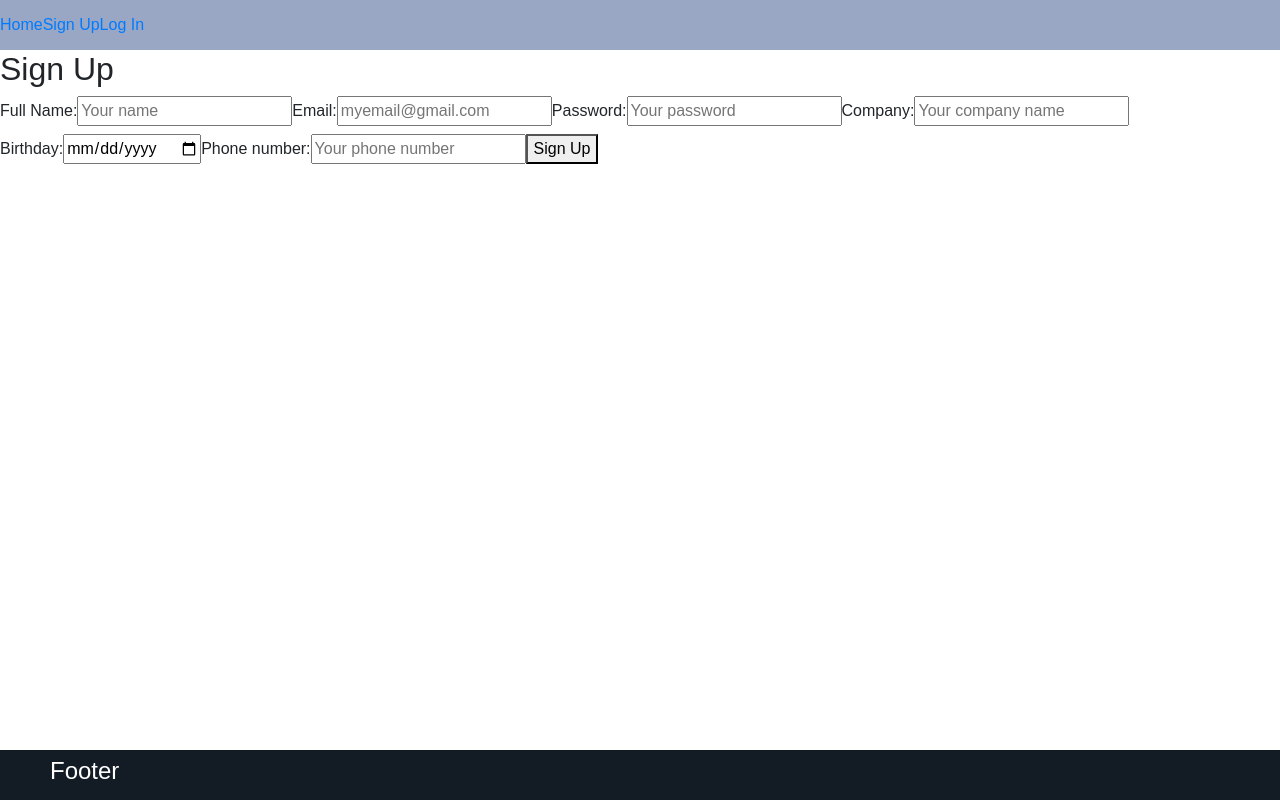
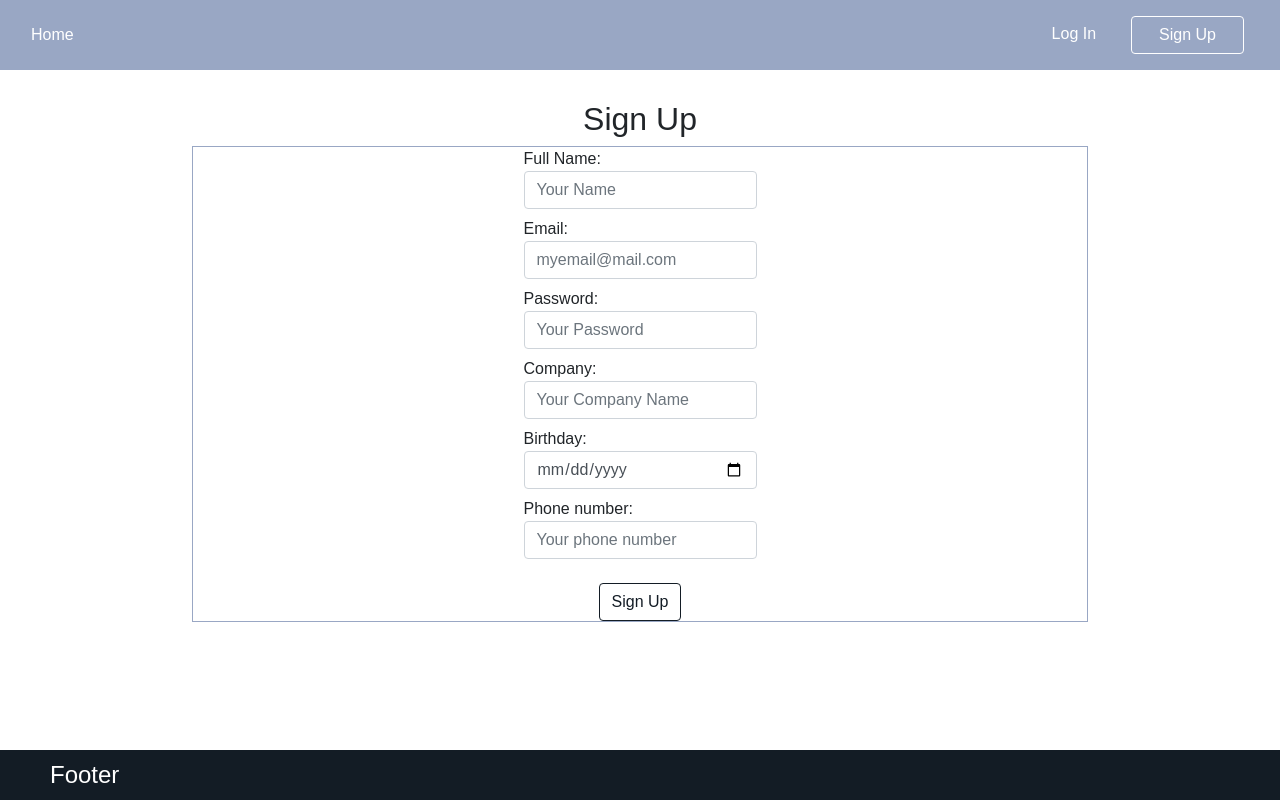
Before and after one commit to LOOFFI/napply-app, a React (Create React App) app: page /signup in a window 1280 px wide. Built offline with nearby package versions, Linux system fonts and the light colour scheme; no server answers; the HTML template or start-up script is replaced by a standard one.

Commit message:
started css signup

```diff
--- a/src/App.css
+++ b/src/App.css
@@ -8,14 +8,38 @@ body {
 .header {
   display: flex;
   align-items: center;
-  height: 50px;
+  height: 70px;
   background-color: #99a7c4;
   color: white;
+  margin-bottom: 30px;
 }
 
 .header h2 {
   padding-left: 50px;
   font-size: 1.5em;
+}
+
+.navbar a {
+  text-decoration: none;
+  color: white;
+  padding: 15px;
+}
+
+.header .btn-outline-primary {
+  color: white;
+  background-color: transparent;
+  background-image: none;
+  border-color: white;
+  margin: 0px 20px;
+}
+
+.header .btn-outline-primary:hover {
+  background-color: white;
+  border-color: white;
+}
+
+.btn-outline-primary a:hover {
+  color: #99a7c4;
 }
 
 /* >>>>>>> FOOTER <<<<<<< */
@@ -35,4 +59,34 @@ body {
 .footer h2 {
   padding-left: 50px;
   font-size: 1.5em;
+  margin: 0;
 }
+
+/* >>>>>>> SIGN UP <<<<<<< */
+.signup-form h2 {
+  text-align: center;
+}
+
+form {
+  border: 1px solid #99a7c4;
+  width: 70%;
+  margin: 0 auto;
+  display: flex;
+  flex-direction: column;
+  align-items: center;
+}
+
+.form-group label {
+  display: block;
+}
+
+.btn-sign {
+  color: #131c25;
+  border-color: #131c25;
+}
+
+.btn-sign:hover {
+  color: white;
+  background-color: #131c25;
+  border-color: #131c25;
+}
--- a/src/components/Navigation.js
+++ b/src/components/Navigation.js
@@ -4,14 +4,16 @@ import { NavLink } from "react-router-dom";
 function Navigation(props) {
   const { currentUser } = props;
   return (
-    <nav className="header">
+    <nav className="header navbar">
       <NavLink exact to="/">
         Home
       </NavLink>
       {!currentUser && (
         <span>
-          <NavLink to="/signup">Sign Up</NavLink>
           <NavLink to="/login">Log In</NavLink>
+          <button className="btn btn-outline-primary">
+            <NavLink to="/signup">Sign Up</NavLink>
+          </button>
         </span>
       )}
     </nav>
--- a/src/components/SignUp.js
+++ b/src/components/SignUp.js
@@ -85,71 +85,78 @@ class SignUp extends React.Component {
     }
 
     return (
-      <section>
+      <section className="signup-form">
         <h2>Sign Up</h2>
 
         <form onSubmit={event => this.handleSubmit(event)}>
-          <label>
+          <div className="form-group">
+            <label for="fullName">
               Full Name:
               <input
                 value={fullName}
                 type="text"
-              placeholder="Your name"
+                className="form-control"
+                placeholder="Your Name"
                 onChange={event => this.updateName(event)}
               />
             </label>
 
-          <label>
+            <label for="email">
               Email:
               <input
                 value={email}
                 type="email"
-              placeholder="myemail@gmail.com"
+                className="form-control"
+                placeholder="myemail@mail.com"
                 onChange={event => this.updateEmail(event)}
               />
             </label>
 
-          <label>
+            <label for="password">
               Password:
               <input
                 value={originalPassword}
                 type="password"
-              placeholder="Your password"
+                className="form-control"
+                placeholder="Your Password"
                 onChange={event => this.updatePass(event)}
               />
             </label>
 
-          <label>
+            <label for="company">
               Company:
               <input
                 value={company}
                 type="text"
-              placeholder="Your company name"
+                className="form-control"
+                placeholder="Your Company Name"
                 onChange={event => this.updateCompany(event)}
               />
             </label>
 
-          <label>
+            <label for="birthday">
               Birthday:
               <input
                 value={birthday}
                 type="date"
+                className="form-control"
                 placeholder="Your birth date"
                 onChange={event => this.updateBirthday(event)}
               />
             </label>
 
-          <label>
+            <label for="number">
               Phone number:
               <input
                 value={phoneNumber}
                 type="number"
+                className="form-control"
                 placeholder="Your phone number"
                 onChange={event => this.updatePhone(event)}
               />
             </label>
-
-          <button>Sign Up</button>
+          </div>
+          <button className="btn btn-outline-primary btn-sign">Sign Up</button>
         </form>
       </section>
     );
```
Lines whose indentation alone changed are shown as unchanged.
